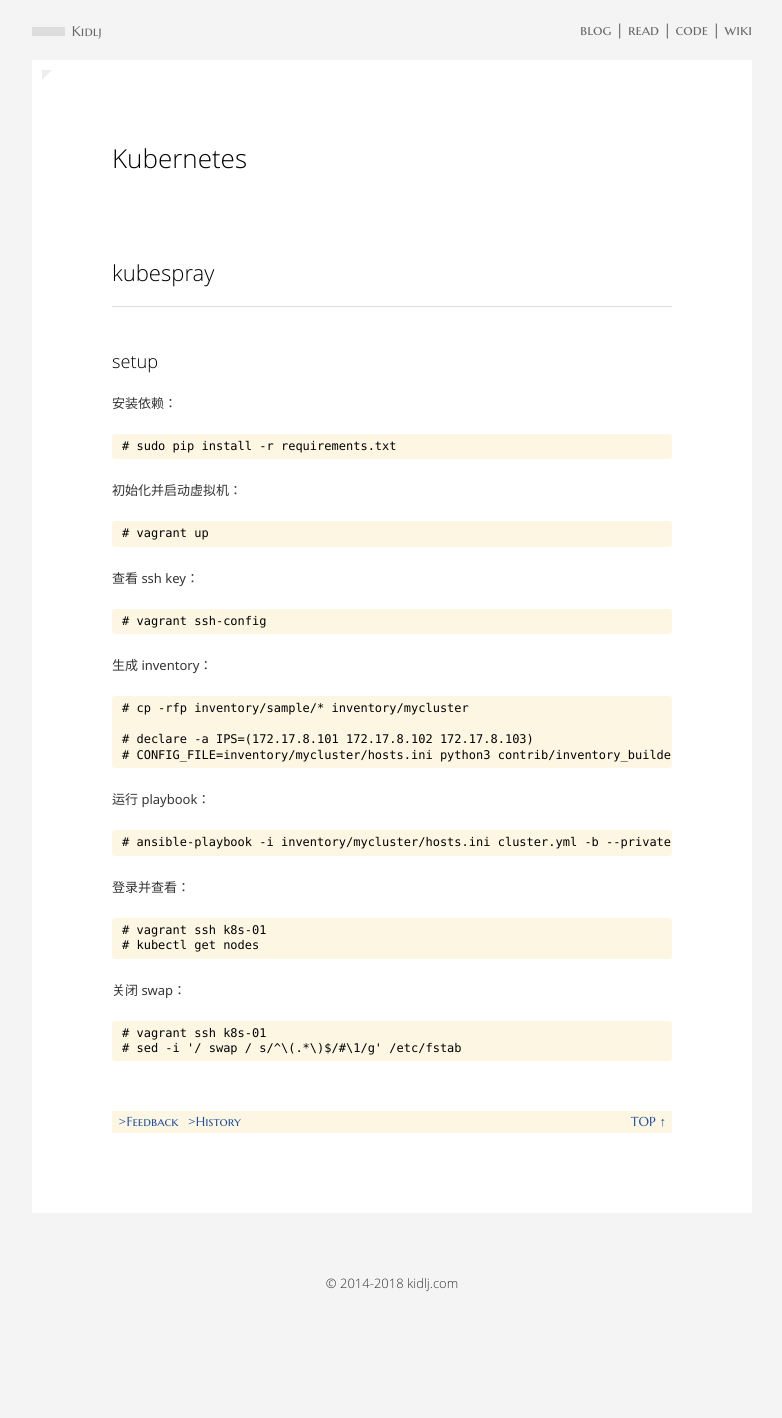
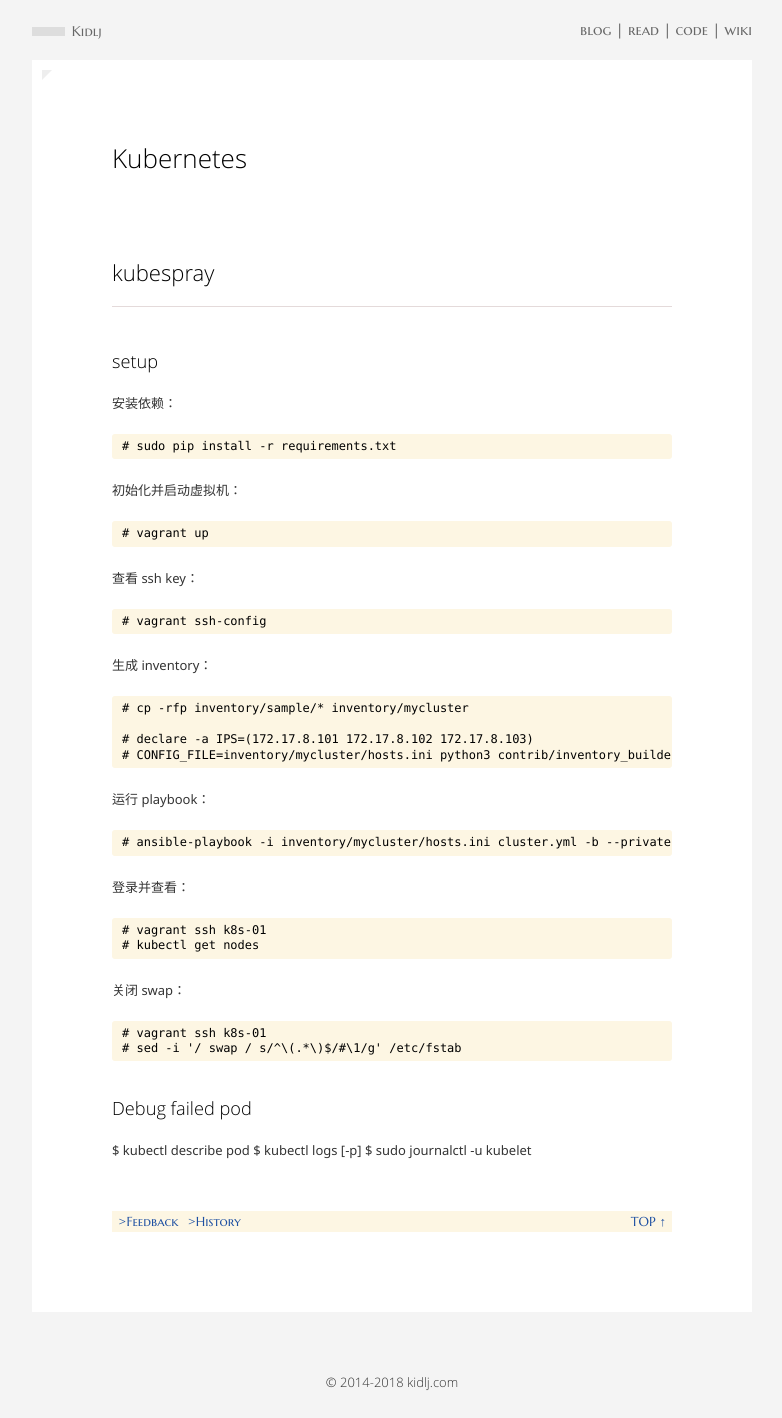
Before and after one commit to kidlj/awei, a Jekyll site: the page built from _wiki/kubernetes.md, in a window 1280 px wide. Shown: the whole page, without its empty margins (248-1030 px from the left). Built offline with Jekyll 4.4.1, drawn with Linux system fonts in a browser that asks for light colours; before the commit the page ends 1318 px from its top, so only the background shows below that.

Commit message:
add k8s pod debugging wiki

```diff
--- a/_wiki/kubernetes.md
+++ b/_wiki/kubernetes.md
@@ -39,3 +39,10 @@
 
     # vagrant ssh k8s-01
     # sed -i '/ swap / s/^\(.*\)$/#\1/g' /etc/fstab
+
+
+### Debug failed pod
+
+  $ kubectl describe pod <pod-name>
+  $ kubectl logs <pod-name> [-p]
+  $ sudo journalctl -u kubelet
```
